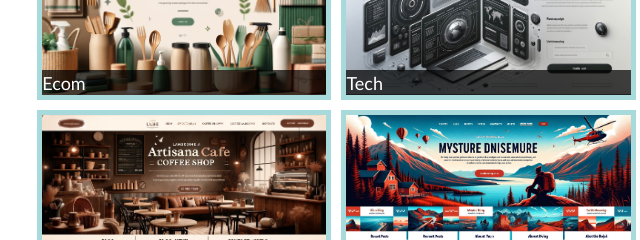
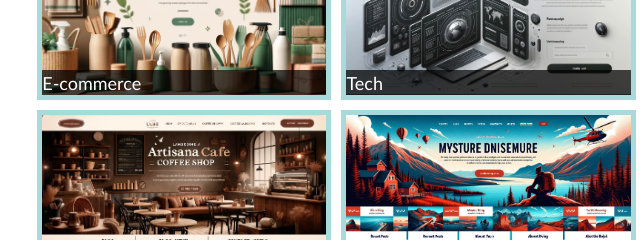
Before and after one commit to calebtkjordan/css-portfolio-challenge, a plain HTML site: page index.html in a window 1280 px wide. Shown: the part 853-1093 px from the top of the page, 534-1174 px from the left. Drawn offline with Linux system fonts and the light colour scheme.

Commit message:
update HTML

```diff
--- a/index.html
+++ b/index.html
@@ -72,7 +72,7 @@
                 <div class="heading">Wellness</div>
               </a>
               <a href="about:blank" target="_blank" class="categoryGridArea" id="ecom">
-                <div class="heading">Ecom</div>
+                <div class="heading">E-commerce</div>
               </a>
               <a href="about:blank" target="_blank" class="categoryGridArea" id="tech">
                 <div class="heading">Tech</div>
```
